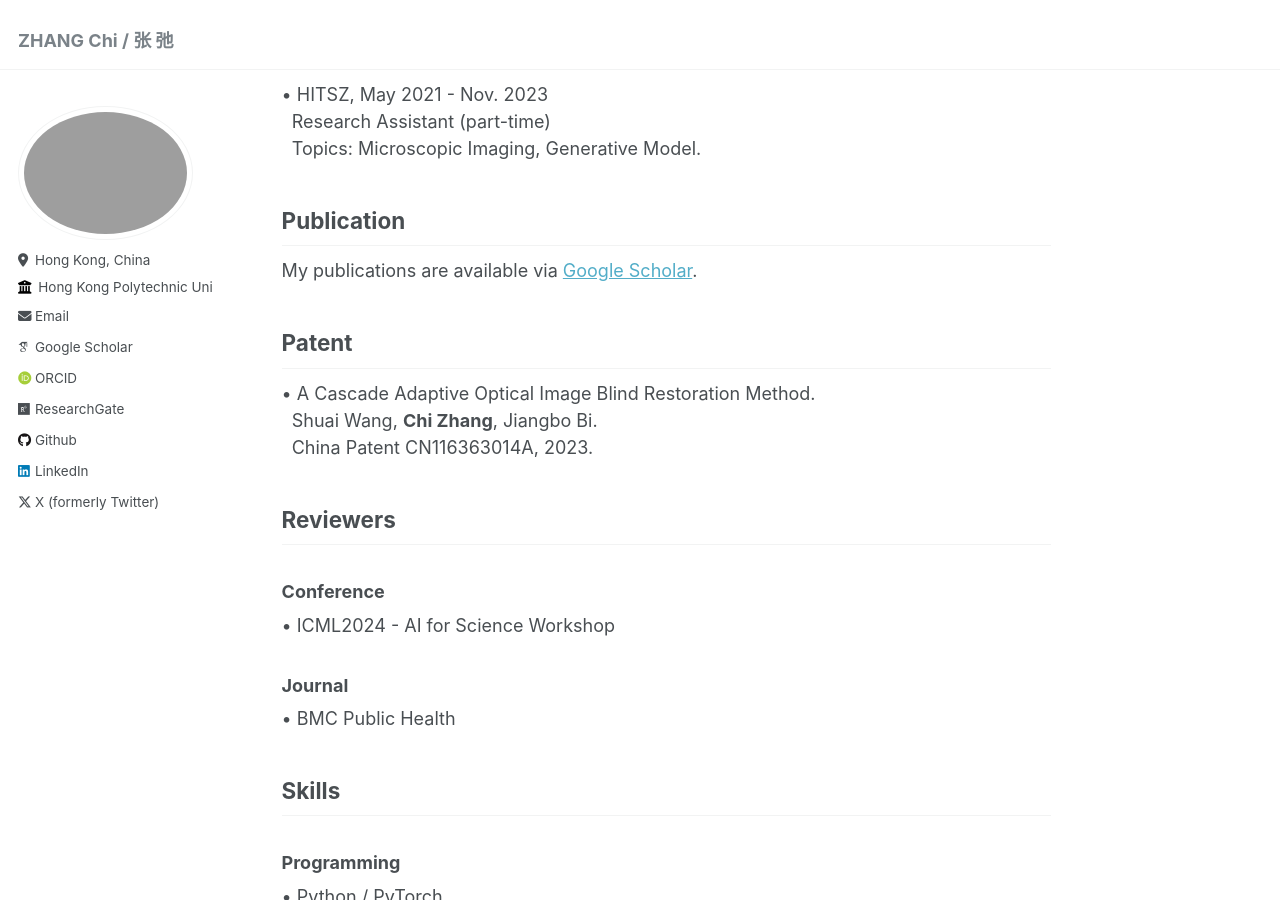
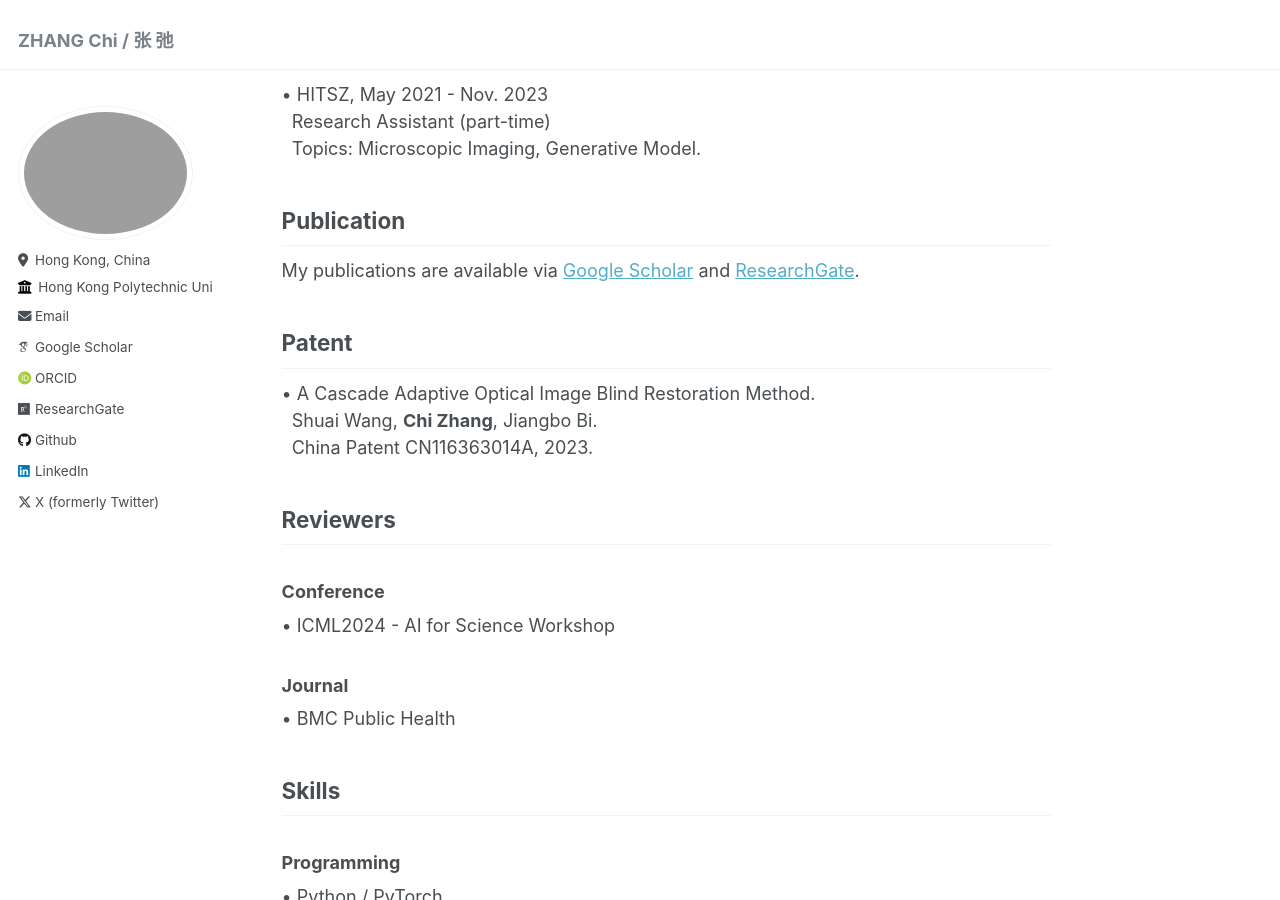
Before and after one commit to mrchasezhang/mrchasezhang.github.io, a Jekyll site: the page built from _pages/about.md, in a window 1280 px wide and 900 px high, scrolled down 946 px. Built offline with Jekyll 4.4.1, drawn with Linux system fonts in a browser that asks for light colours; some web fonts are replaced.

Commit message:
Update about.md

```diff
--- a/_pages/about.md
+++ b/_pages/about.md
@@ -33,7 +33,7 @@ I got my M.Eng. degree (2023) from School of Information and Communication Engin
 &nbsp; Topics: Microscopic Imaging, Generative Model.
 
 ## Publication
-My publications are available via [Google Scholar](https://scholar.google.com/citations?user=s7WXQCsAAAAJ&hl=en).
+My publications are available via [Google Scholar](https://scholar.google.com/citations?user=s7WXQCsAAAAJ&hl=en) and [ResearchGate](https://www.researchgate.net/profile/Chi-Zhang-490/research).
 
 
 ## Patent
```
